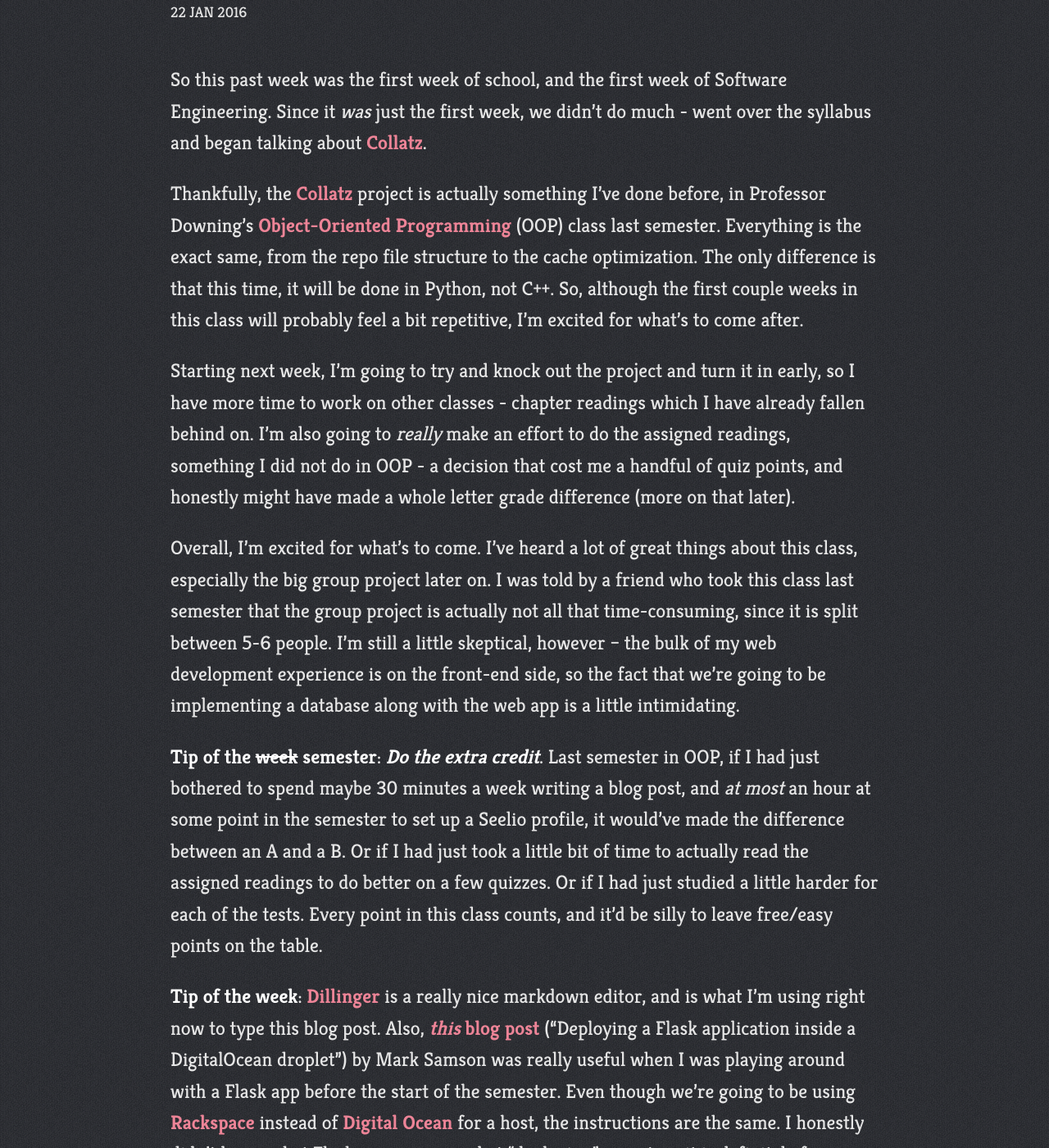
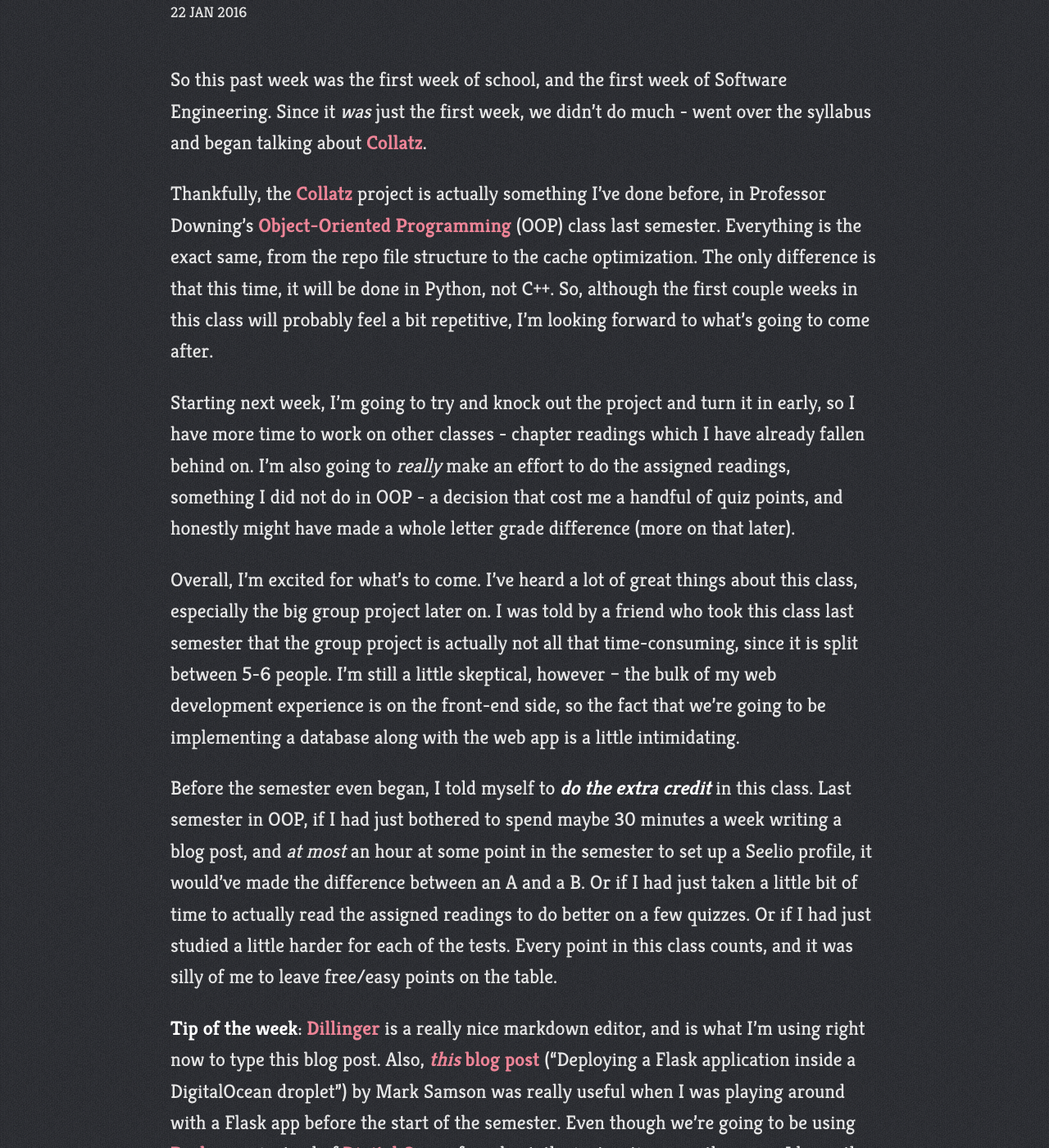
Before and after one commit to kristinedomingo/kristinedomingo.github.io, a Jekyll site: the page built from blog/_posts/2016-01-22-week-1.md, in a window 1280 px wide and 1400 px high, scrolled down 227 px. Shown: the whole window at 82% size. Built offline with Jekyll 4.4.1, drawn with Linux system fonts in a browser that asks for light colours; Markdown is read by kramdown in place of the engine named in the settings.

Commit message:
Blog post revision

```diff
--- a/blog/_posts/2016-01-22-week-1.md
+++ b/blog/_posts/2016-01-22-week-1.md
@@ -1,11 +1,11 @@
 So this past week was the first week of school, and the first week of Software Engineering. Since it *was* just the first week, we didn't do much - went over the syllabus and began talking about [Collatz](http://www.cs.utexas.edu/users/downing/cs373/projects/Collatz.html).
 
-Thankfully, the [Collatz](http://www.cs.utexas.edu/users/downing/cs373/projects/Collatz.html) project is actually something I've done before, in Professor Downing's [Object-Oriented Programming](http://www.cs.utexas.edu/users/downing/cs371p/) (OOP) class last semester. Everything is the exact same, from the repo file structure to the cache optimization. The only difference is that this time, it will be done in Python, not C++. So, although the first couple weeks in this class will probably feel a bit repetitive, I'm excited for what's to come after.
+Thankfully, the [Collatz](http://www.cs.utexas.edu/users/downing/cs373/projects/Collatz.html) project is actually something I've done before, in Professor Downing's [Object-Oriented Programming](http://www.cs.utexas.edu/users/downing/cs371p/) (OOP) class last semester. Everything is the exact same, from the repo file structure to the cache optimization. The only difference is that this time, it will be done in Python, not C++. So, although the first couple weeks in this class will probably feel a bit repetitive, I'm looking forward to what's going to come after.
 
 Starting next week, I'm going to try and knock out the project and turn it in early, so I have more time to work on other classes - chapter readings which I have already fallen behind on. I'm also going to *really* make an effort to do the assigned readings, something I did not do in OOP - a decision that cost me a handful of quiz points, and honestly might have made a whole letter grade difference (more on that later).
 
 Overall, I'm excited for what's to come. I've heard a lot of great things about this class, especially the big group project later on. I was told by a friend who took this class last semester that the group project is actually not all that time-consuming, since it is split between 5-6 people. I'm still a little skeptical, however -- the bulk of my web development experience is on the front-end side, so the fact that we're going to be implementing a database along with the web app is a little intimidating.
 
-**Tip of the ~~week~~ semester**: **_Do the extra credit_**. Last semester in OOP, if I had just bothered to spend maybe 30 minutes a week writing a blog post, and *at most* an hour at some point in the semester to set up a Seelio profile, it would've made the difference between an A and a B. Or if I had just took a little bit of time to actually read the assigned readings to do better on a few quizzes. Or if I had just studied a little harder for each of the tests. Every point in this class counts, and it'd be silly to leave free/easy points on the table.
+Before the semester even began, I told myself to **_do the extra credit_** in this class. Last semester in OOP, if I had just bothered to spend maybe 30 minutes a week writing a blog post, and *at most* an hour at some point in the semester to set up a Seelio profile, it would've made the difference between an A and a B. Or if I had just taken a little bit of time to actually read the assigned readings to do better on a few quizzes. Or if I had just studied a little harder for each of the tests. Every point in this class counts, and it was silly of me to leave free/easy points on the table.
 
 **Tip of the week**: [Dillinger](http://dillinger.io/) is a really nice markdown editor, and is what I'm using right now to type this blog post. Also, [*this* blog post](http://blog.marksteve.com/deploy-a-flask-application-inside-a-digitalocean-droplet) ("Deploying a Flask application inside a DigitalOcean droplet") by Mark Samson was really useful when I was playing around with a Flask app before the start of the semester. Even though we're going to be using [Rackspace](https://www.rackspace.com/) instead of [Digital Ocean](https://www.digitalocean.com/) for a host, the instructions are the same. I honestly didn't know what Flask was, or even what "deploying" meant, so it is definitely for beginners who are completely foreign to the whole "web application" thing.
```
